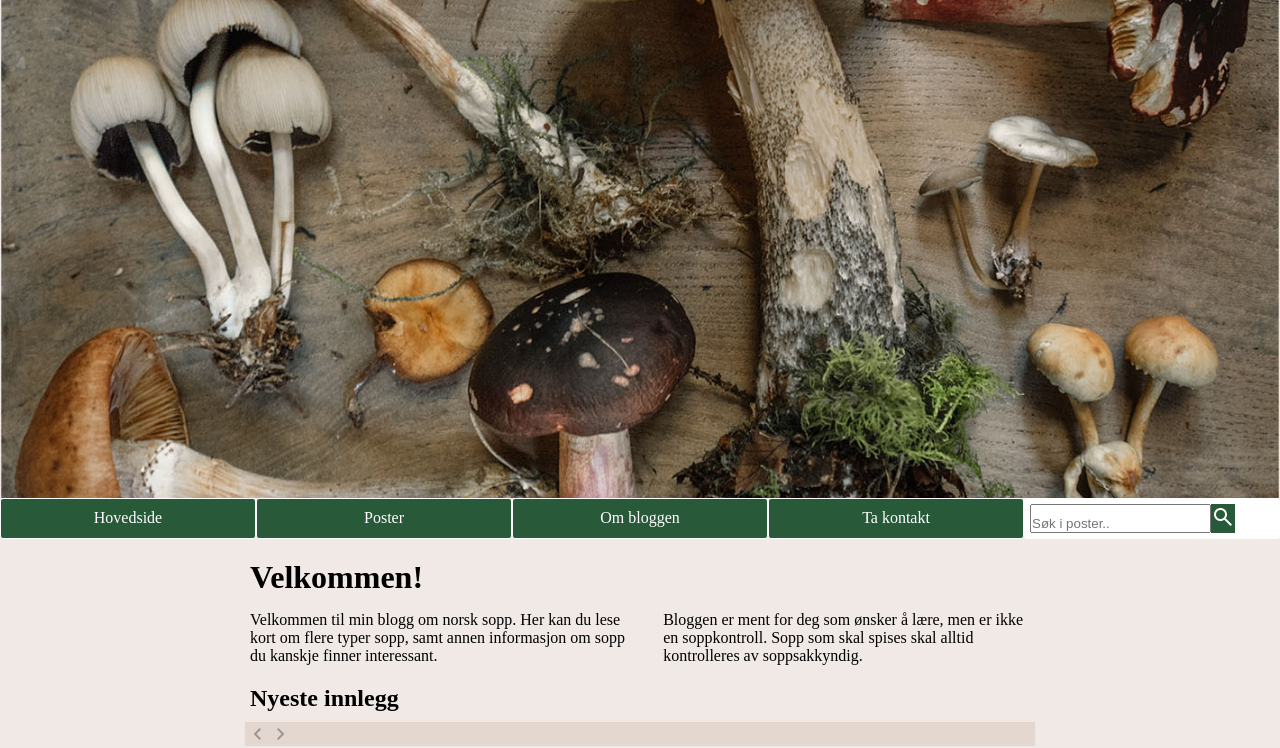
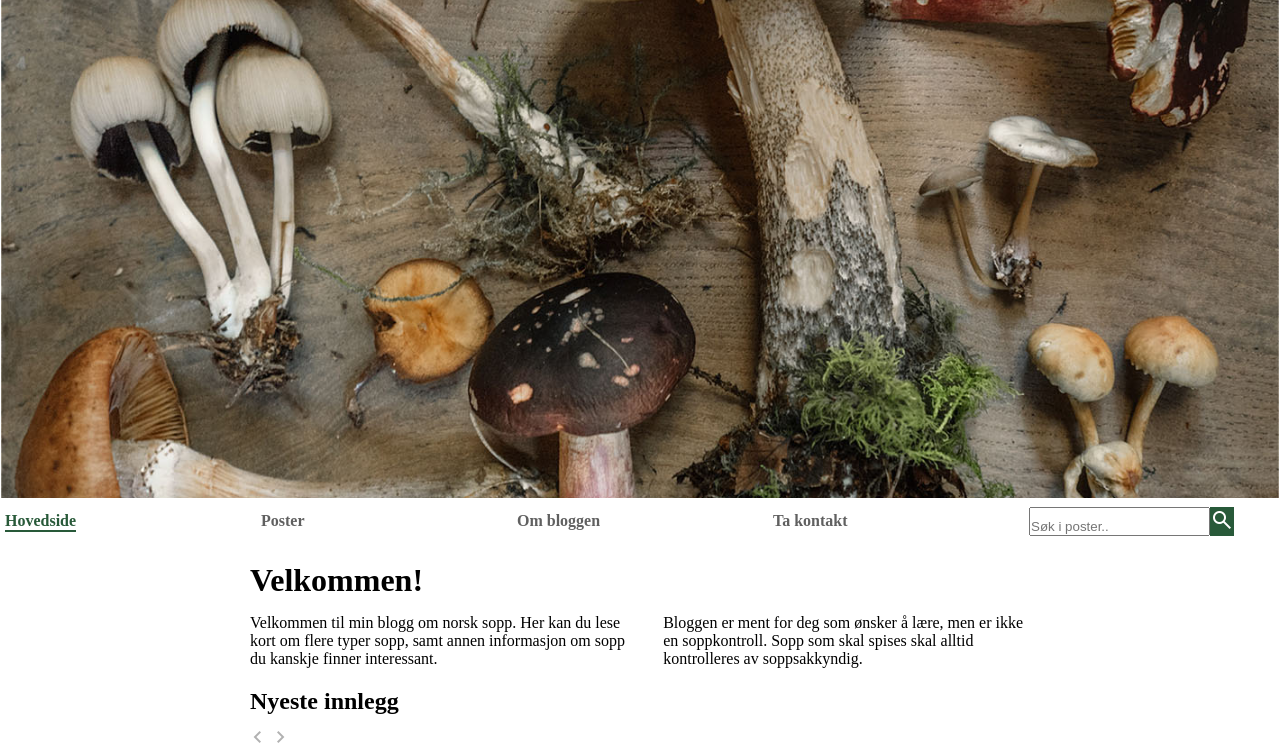
Before and after one commit to Noroff-FEU-Assignments/project-exam-1-Eplepai96, a plain HTML site: page index.html in a window 1280 px wide. Shown: the part 62-810 px from the top of the page. Drawn offline with nearby package versions, Linux system fonts and the light colour scheme; no server answers; a web font is replaced by a local one.

Commit message:
Added som styling

```diff
--- a/css/index.css
+++ b/css/index.css
@@ -10,7 +10,7 @@
 }
 
 body {
-    background-color: var(--tertiary-color);
+
 }
 
 main {
@@ -73,16 +73,26 @@ a {
 }
 
 /* Buttons */
-.read-more-btn {
-    background-color: #285939;
-    color: #f0f0f0;
-    padding: 3px;
-    border: 1px outset black;
+
+
+.read-more-btn, nav li .active {
+    color: var(--main-color);
+
+    border: 2px solid var(--main-color);
+    border-top: hidden;
+    border-left: hidden;
+    border-right: hidden;
     float: left;
+    transition-duration: .1s;
 }
 
-.read-more-btn:hover {
-    background-color: rgb(11, 49, 11);
+.read-more-btn:hover, nav li a:hover {
+    border-top: solid;
+    border-left: solid;
+    border-right: solid;
+    border: solid;
+    border-color: #285939;
+    margin: 0px;
 }
 
 
@@ -94,23 +104,18 @@ nav li:nth-child(4), nav li:nth-child(5) {
 
 nav ul {
     display: flex;
-    margin-top: -4px;
+
+    color: rgba(0, 0, 0, 0.623);
+    font-weight: 800;
 }
 
 nav li {
-    display: block;
-    text-align: center;
     padding: 10px 5px;
-    background-color: var(--main-color);
-    color: var(--secondary-color);
-    border: solid 1px var(--secondary-color);
-    border-radius: 3px;
     width: 100%;
+    flex-basis: 300px;
 }
 
-nav li:hover {
-    background-color: rgb(11, 49, 11);
-}
+
 
 /* Js components */
 
@@ -200,7 +205,7 @@ footer a:hover {
     overflow: hidden;
     display: flex;
     align-items: center;
-    background-color: var(--tertiary-color);
+
     max-width: 850px;
 }
 
--- a/index.html
+++ b/index.html
@@ -20,7 +20,7 @@
     <header>
         <nav class="navbar">
             <ul>
-                <li><a href="index.html">Hovedside</a></li>
+                <li><a href="index.html" class="active">Hovedside</a></li>
                 <li><a href="posts.html">Poster</a></li>
                 <li><a href="about.html">Om bloggen</a></li>
                 <li><a href="contact.html">Ta kontakt</a></li>
--- a/specific.html
+++ b/specific.html
@@ -37,7 +37,9 @@
     <div class="post-main-container">
         <div class="post-container"></div>
         <div class="specific-post-image-container"></div>
+        <div class="caption"></div>
         <div class="modal-image-container"></div>
+        <img src="" alt="" id="modal-image"/>
     </div>
 
     <footer>
@@ -50,5 +52,6 @@
         </ul>
     </footer>
 </body>
+<script src="js/components.js/error.js"></script>
 <script src="js/specific.js"></script>
 </html>
```
Also changed, not shown: about.html (+1 -1 lines), contact.html (+1 -1 lines), js/specific.js (+10 -5 lines), posts.html (+1 -1 lines).
